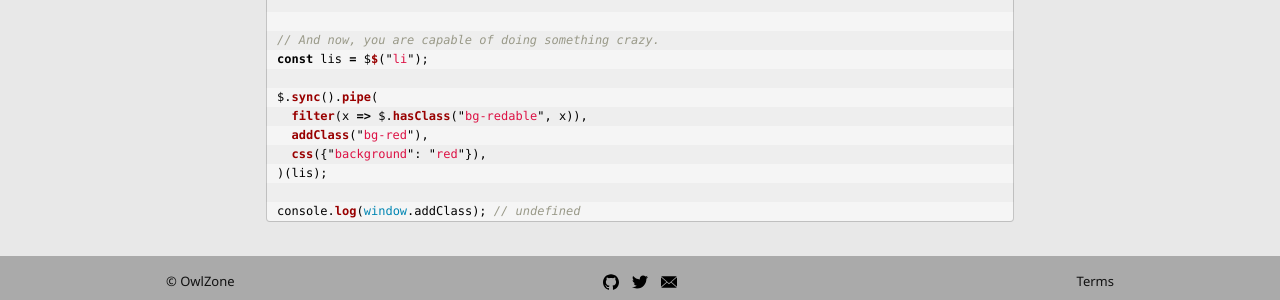
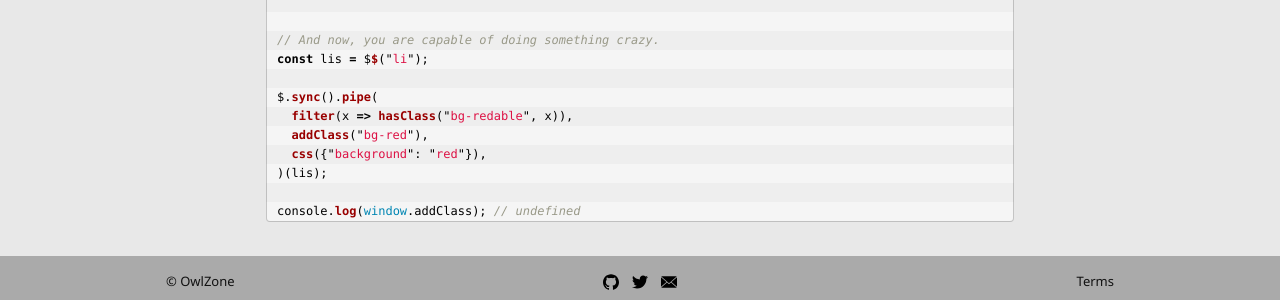
Before and after one commit to mapkts/owlzone, a Jekyll site: the page built from _posts/2020-05-23-a-thought-on-shortening-function-calls.md, in a window 1280 px wide and 900 px high, scrolled down 1976 px. Shown: the part 596-896 px from the top of the window. Built offline with Jekyll 4.4.1, drawn with Linux system fonts in a browser that asks for light colours.

Commit message:
Update code example

```diff
--- a/_posts/2020-05-23-a-thought-on-shortening-function-calls.md
+++ b/_posts/2020-05-23-a-thought-on-shortening-function-calls.md
@@ -101,7 +101,7 @@ $.sync.pipe = function () {
 const lis = $$("li");
 
 $.sync().pipe(
-  filter(x => $.hasClass("bg-redable", x)),
+  filter(x => hasClass("bg-redable", x)),
   addClass("bg-red"),
   css({"background": "red"}),
 )(lis);
```
